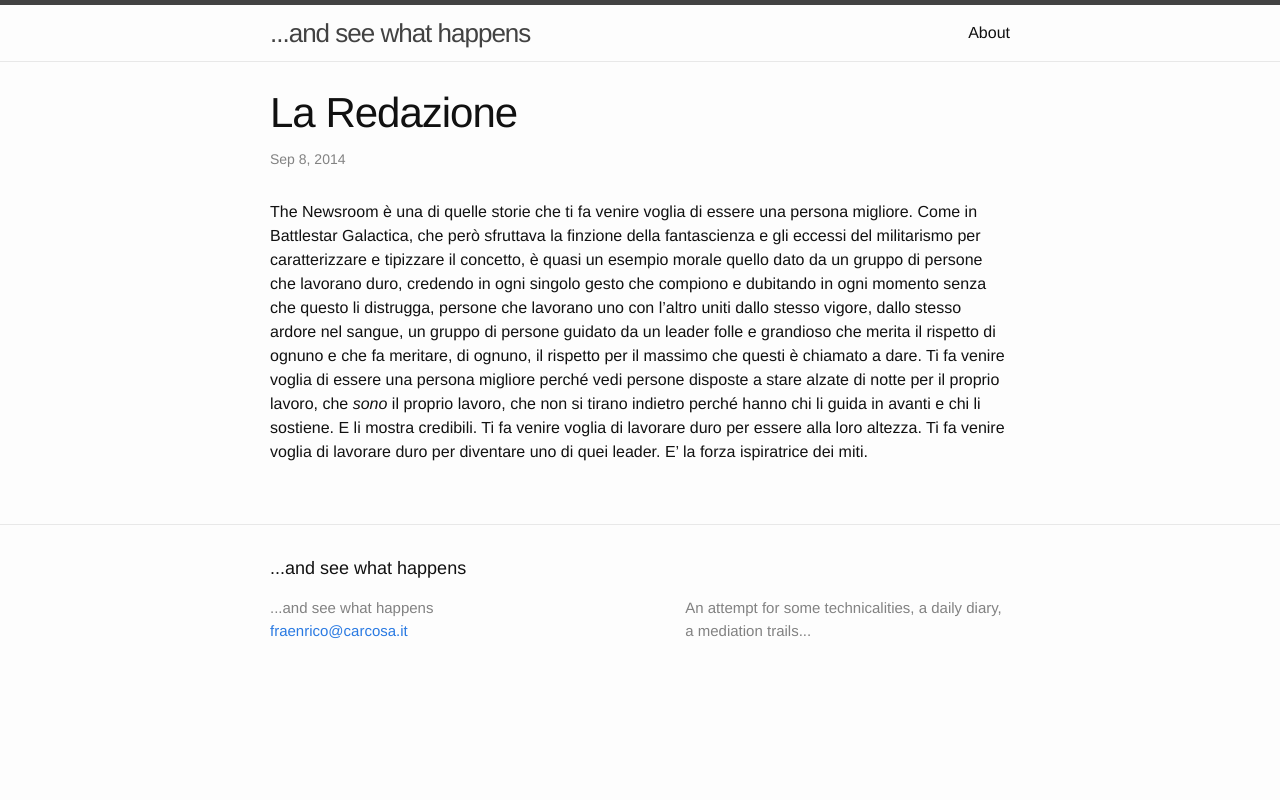
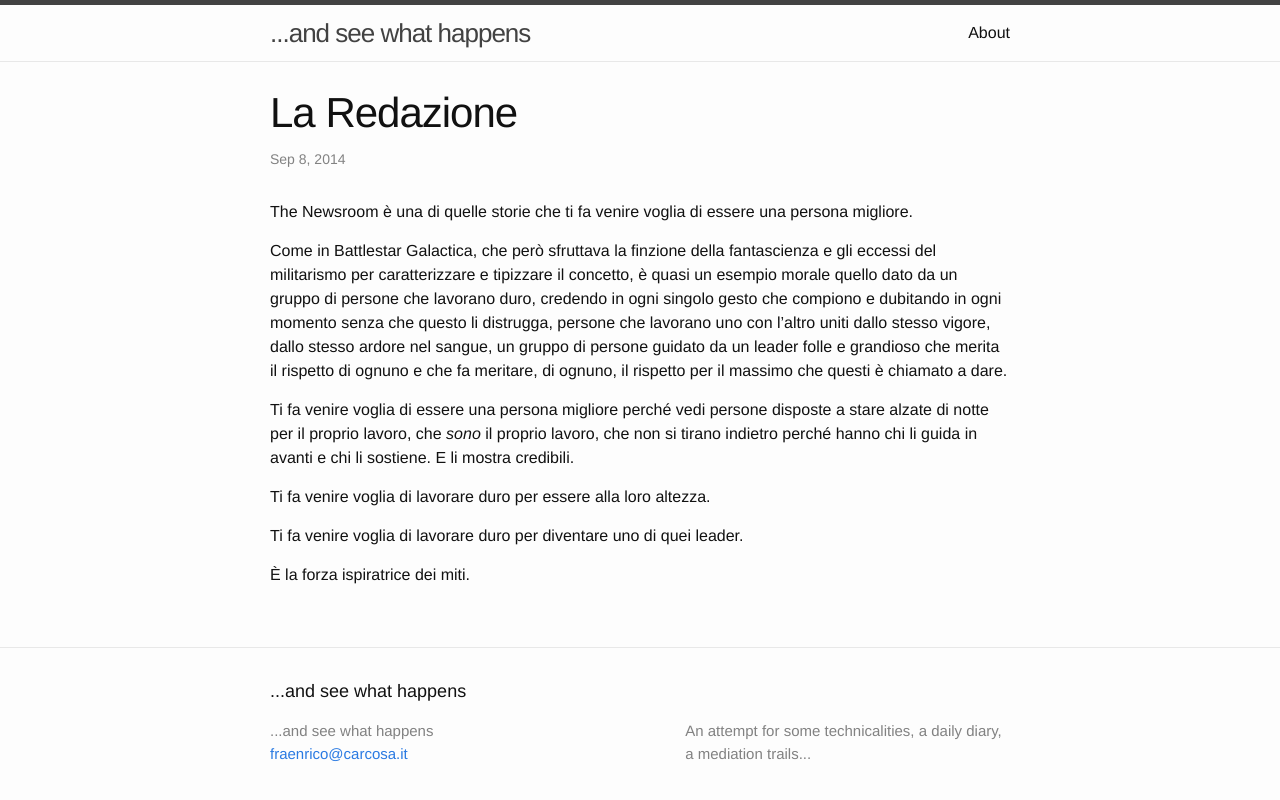
Before and after one commit to pepato/pepato.github.io, a Jekyll site: the page built from _posts/2014-09-08-231324.md, in a window 1280 px wide. Shown: the top 800 px of the page. Built offline with Jekyll 4.4.1, drawn with Linux system fonts in a browser that asks for light colours.

Commit message:
fixed vari

```diff
--- a/_posts/2014-09-08-231324.md
+++ b/_posts/2014-09-08-231324.md
@@ -6,8 +6,13 @@ comments: true
 categories:
 ---
 The Newsroom è una di quelle storie che ti fa venire voglia di essere una persona migliore.
+
 Come in Battlestar Galactica, che però sfruttava la finzione della fantascienza e gli eccessi del militarismo per caratterizzare e tipizzare il concetto, è quasi un esempio morale quello dato da un gruppo di persone che lavorano duro, credendo in ogni singolo gesto che compiono e dubitando in ogni momento senza che questo li distrugga, persone che lavorano uno con l'altro uniti dallo stesso vigore, dallo stesso ardore nel sangue, un gruppo di persone guidato da un leader folle e grandioso che merita il rispetto di ognuno e che fa meritare, di ognuno, il rispetto per il massimo che questi è chiamato a dare.
+
 Ti fa venire voglia di essere una persona migliore perché vedi persone disposte a stare alzate di notte per il proprio lavoro, che *sono* il proprio lavoro, che non si tirano indietro perché hanno chi li guida in avanti e chi li sostiene. E li mostra credibili.
+
 Ti fa venire voglia di lavorare duro per essere alla loro altezza.
+
 Ti fa venire voglia di lavorare duro per diventare uno di quei leader.
-E' la forza ispiratrice dei miti.
+
+È la forza ispiratrice dei miti.
```
Also changed, not shown: _posts/2014-08-25-223110.md (+1 -1 lines), _posts/2014-08-27-223581.md (+2 -0 lines).
